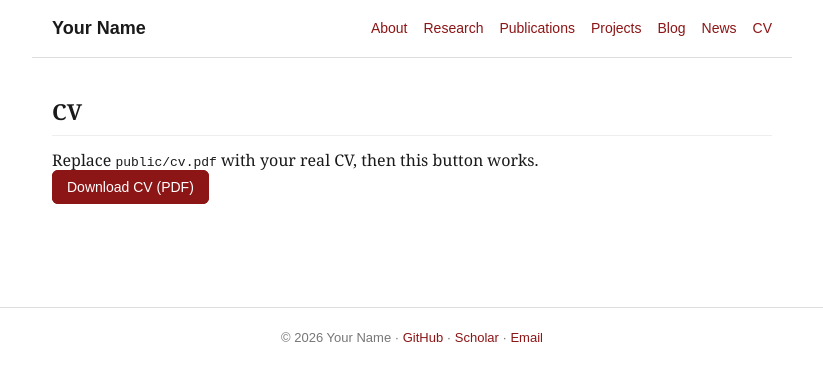
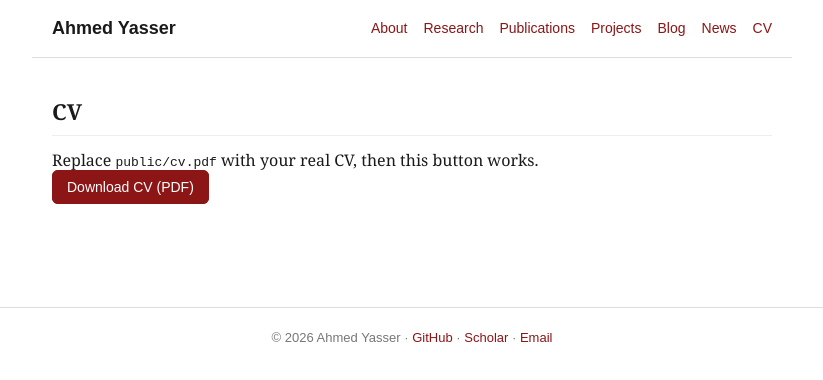
Before and after one commit to elshawaf1/MyBlog, a Next.js app: page /MyBlog/cv in a window 1280 px wide. Shown: the top 380 px of the page, without its empty margins (228-1051 px from the left). Built offline with nearby package versions, Linux system fonts and the light colour scheme.

Commit message:
Ahmed Yasser name + photo slot

```diff
--- a/app/about/page.tsx
+++ b/app/about/page.tsx
@@ -4,6 +4,7 @@ export default function About() {
   return (
     <>
       <h2>About</h2>
+      <img className="profile" src={site.photo} alt={site.name} style={{ marginBottom: 12 }} />
       <p><strong>{site.name}</strong> — {site.title}, {site.tagline}.</p>
       <p>
         Replace this with your bio: background, current role, research interests,
--- a/app/globals.css
+++ b/app/globals.css
@@ -7,6 +7,7 @@ nav { border-bottom: 1px solid #ddd; padding: 14px 20px; display: flex; gap: 16p
 nav .brand { font-weight: bold; margin-right: auto; color: #1a1a1a; font-size: 18px; }
 nav a { font-size: 14px; font-family: Arial, sans-serif; }
 header.hero { padding: 48px 0 24px; }
+.profile { width: 120px; height: 120px; border-radius: 50%; object-fit: cover; border: 1px solid #ddd; margin-bottom: 12px; display: block; }
 header.hero h1 { font-size: 36px; line-height: 1.2; margin-bottom: 8px; }
 header.hero p { font-family: Arial, sans-serif; color: #555; font-size: 15px; }
 .btns { display: flex; gap: 10px; margin-top: 16px; flex-wrap: wrap; }
--- a/app/layout.tsx
+++ b/app/layout.tsx
@@ -4,8 +4,8 @@ import Navbar from '@/components/Navbar';
 import Footer from '@/components/Footer';
 
 export const metadata: Metadata = {
-  title: 'AI Research Portfolio',
-  description: 'AI research, publications, projects, and blog.',
+  title: 'Ahmed Yasser — AI Research Portfolio',
+  description: 'AI research, publications, projects, and blog by Ahmed Yasser.',
 };
 
 export default function RootLayout({ children }: { children: React.ReactNode }) {
--- a/app/page.tsx
+++ b/app/page.tsx
@@ -12,6 +12,7 @@ export default async function Home() {
   return (
     <>
       <header className="hero">
+        <img className="profile" src={site.photo} alt={site.name} onError={(e) => { (e.target as HTMLImageElement).style.display = 'none'; }} />
         <h1>{site.name}</h1>
         <p>{site.title} — {site.tagline}</p>
         <div className="btns">
--- a/config/site.ts
+++ b/config/site.ts
@@ -1,12 +1,13 @@
 export const site = {
-  name: 'Your Name',
+  name: 'Ahmed Yasser',
   title: 'AI Researcher',
   tagline: 'LLMs · Vision · Applied AI',
   email: 'you@example.com',
-  github: 'https://github.com/yourname',
+  github: 'https://github.com/elshawaf1',
   scholar: 'https://scholar.google.com',
   linkedin: 'https://linkedin.com/in/yourname',
-  cvPath: '/cv.pdf',
+  cvPath: '/MyBlog/cv.pdf',
+  photo: '/MyBlog/photo.jpg',
 };
 
 export type Site = typeof site;
```
